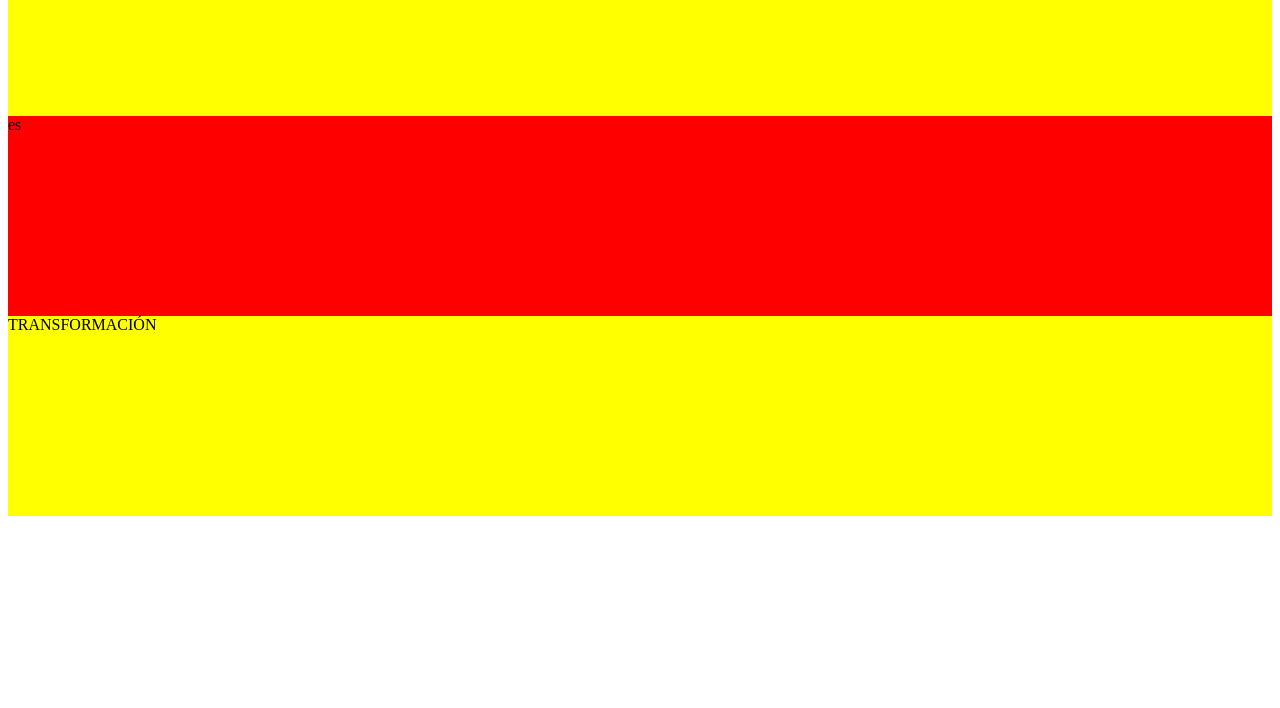
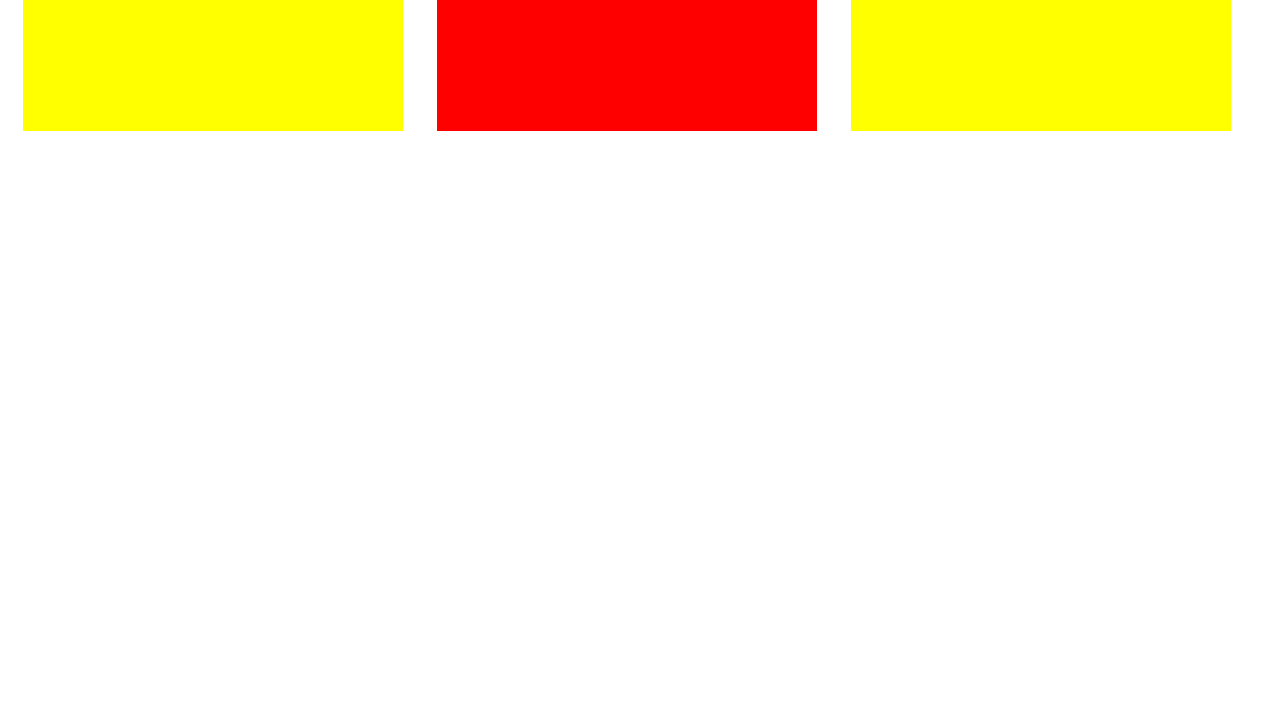
Before and after one commit to Ariaeyza0606/banderas, a plain HTML site: page bandera3/index.html in a window 1280 px wide. Shown: the part 92-800 px from the top of the page. Drawn offline with Linux system fonts and the light colour scheme.

Commit message:
final :)

```diff
--- a/bandera2/css/main.css
+++ b/bandera2/css/main.css
@@ -1,6 +1,10 @@
 div{
 	display: block;
-	height: 200px;
+	height: 160px;
+	font-size: 30px;
+	width: 340px;
+	margin: 10px;
+	padding: 20px;
 }
 .amarillo{
 	background: yellow;
--- a/bandera3/css/main.css
+++ b/bandera3/css/main.css
@@ -1,6 +1,10 @@
 div{
-	display: block;
-	height: 200px;
+	display: inline-block;
+	height: 160px;
+	font-size: 30px;
+	width: 340px;
+	margin: 15px;
+	padding: 20px;
 }
 .amarillo{
 	background: yellow;
--- a/bandera4/css/main.css
+++ b/bandera4/css/main.css
@@ -1,6 +1,10 @@
 div{
-	display: block;
-	height: 200px;
+	display: inline;
+	height: 160px;
+	font-size: 30px;
+	width: 340px;
+	margin: 15px;
+	padding: 15px;
 }
 .amarillo{
 	background: yellow;
```
Also changed, not shown: bandera2/index.html (+1 -1 lines).
